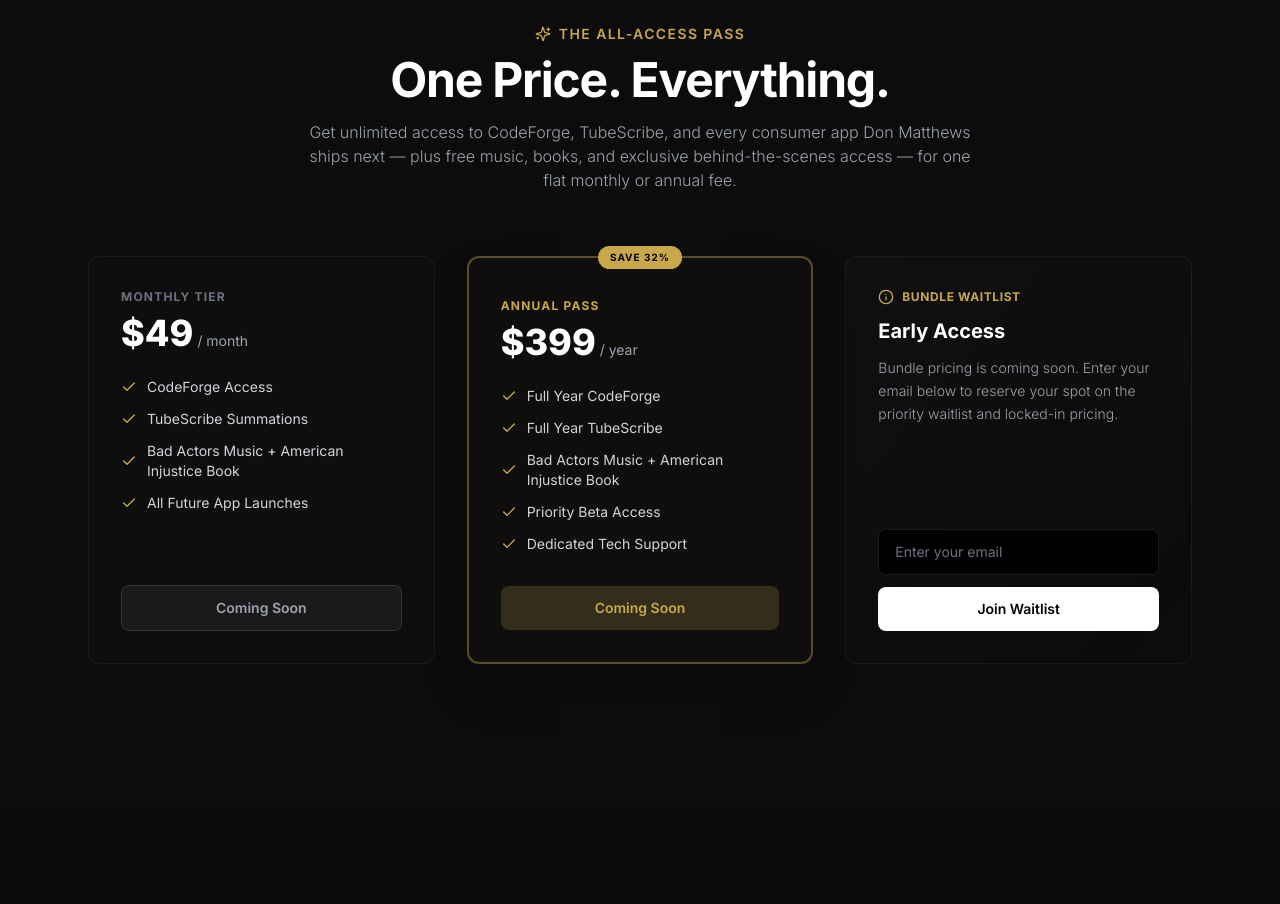
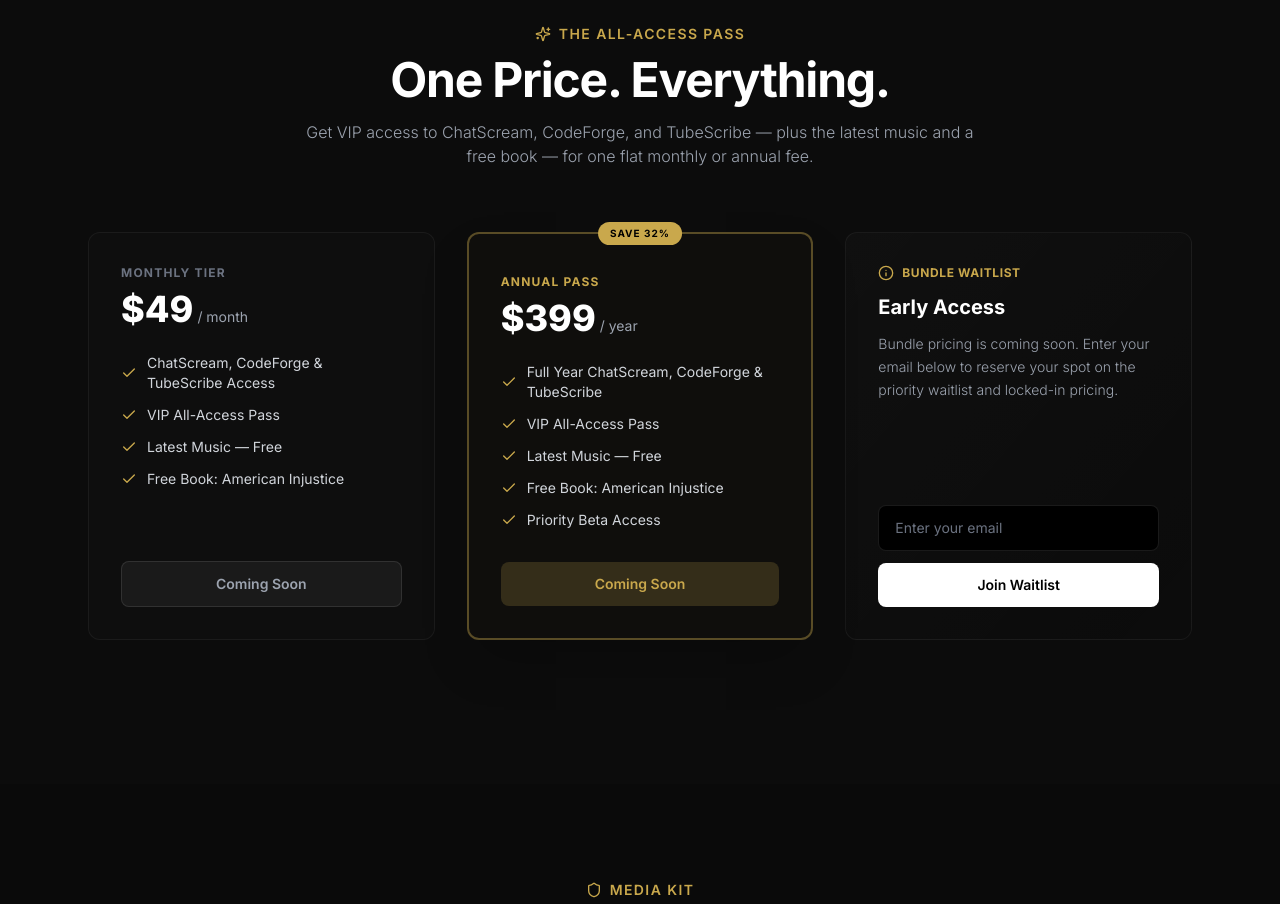
Before and after one commit to patriotnewsactivism/donmatthews-live, a Next.js app: page / in a window 1280 px wide. Shown: the part 5640-6544 px from the top of the page. Built offline with nearby package versions, Linux system fonts and the light colour scheme.

Commit message:
content: finalize bundle lineup — ChatScream, CodeForge, TubeScribe + VIP, free music, free book
Don confirmed these three apps for sure in the launch bundle, plus
VIP all-access framing, latest music free, and the American Injustice
book free. Replaces the earlier placeholder copy.

```diff
--- a/src/components/Bundle.tsx
+++ b/src/components/Bundle.tsx
@@ -50,7 +50,7 @@
             One Price. Everything.
           </h2>
           <p className="max-w-2xl mx-auto text-gray-400 font-light">
-            Get unlimited access to CodeForge, TubeScribe, and every consumer app Don Matthews ships next — plus free music, books, and exclusive behind-the-scenes access — for one flat monthly or annual fee.
+            Get VIP access to ChatScream, CodeForge, and TubeScribe — plus the latest music and a free book — for one flat monthly or annual fee.
           </p>
         </div>
 
@@ -65,7 +65,7 @@
                 <span className="text-gray-400 text-sm">/ month</span>
               </div>
               <ul className="space-y-3 mb-8">
-                {["CodeForge Access", "TubeScribe Summations", "Bad Actors Music + American Injustice Book", "All Future App Launches"].map((item) => (
+                {["ChatScream, CodeForge & TubeScribe Access", "VIP All-Access Pass", "Latest Music — Free", "Free Book: American Injustice"].map((item) => (
                   <li key={item} className="flex items-center gap-2.5 text-sm text-gray-300">
                     <Check className="w-4 h-4 text-gold flex-shrink-0" />
                     <span>{item}</span>
@@ -90,7 +90,7 @@
                 <span className="text-gray-400 text-sm">/ year</span>
               </div>
               <ul className="space-y-3 mb-8">
-                {["Full Year CodeForge", "Full Year TubeScribe", "Bad Actors Music + American Injustice Book", "Priority Beta Access", "Dedicated Tech Support"].map((item) => (
+                {["Full Year ChatScream, CodeForge & TubeScribe", "VIP All-Access Pass", "Latest Music — Free", "Free Book: American Injustice", "Priority Beta Access"].map((item) => (
                   <li key={item} className="flex items-center gap-2.5 text-sm text-gray-300">
                     <Check className="w-4 h-4 text-gold flex-shrink-0" />
                     <span>{item}</span>
```
